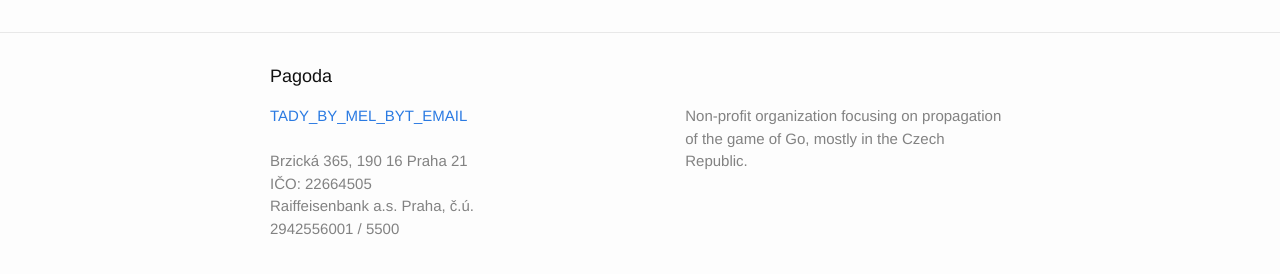
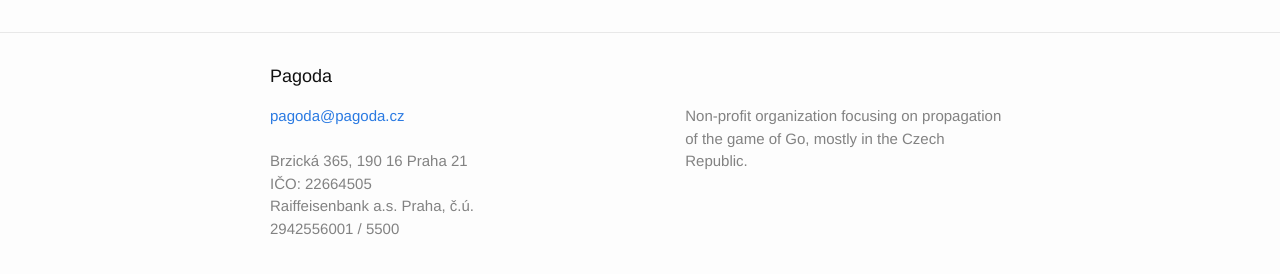
Before and after one commit to pagodaen/pagodaen.github.io, a Jekyll site: the page built from index.html, in a window 1280 px wide. Shown: the part 355-629 px from the top of the page. Built offline with Jekyll 4.4.1, drawn with Linux system fonts in a browser that asks for light colours.

Commit message:
pridan mail

```diff
--- a/_config.yml
+++ b/_config.yml
@@ -7,7 +7,7 @@
 
 # Site settings
 title: Pagoda
-email: TADY_BY_MEL_BYT_EMAIL
+email: pagoda@pagoda.cz
 description: > # this means to ignore newlines until "baseurl:"
     Non-profit organization focusing on propagation of the
     game of Go, mostly in the Czech Republic.
```
